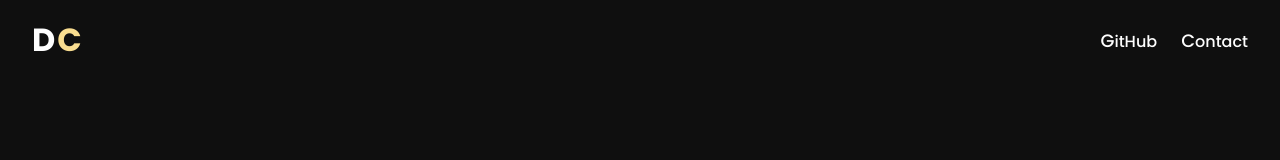
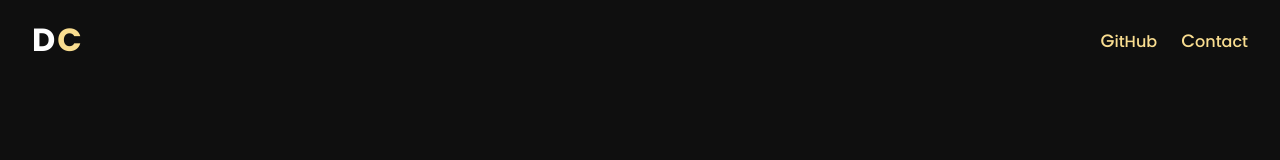
Before and after one commit to daveanthonyc/Portfolio-Site, a React (Vite) app: page / in a window 1280 px wide. Shown: the top 160 px of the page. Built offline with nearby package versions, Linux system fonts and the light colour scheme.

Commit message:
changed logo colour on dark theme

```diff
--- a/src/css/styles.css
+++ b/src/css/styles.css
@@ -165,7 +165,7 @@
 
   .link-block[data-state="active"] {
     font-size: 1rem;
-    color: var(--clr-neutral-white);
+    color: var(--clr-accent-yellow);
     text-decoration: none;
     font-weight: 500;
     position: relative;
```
